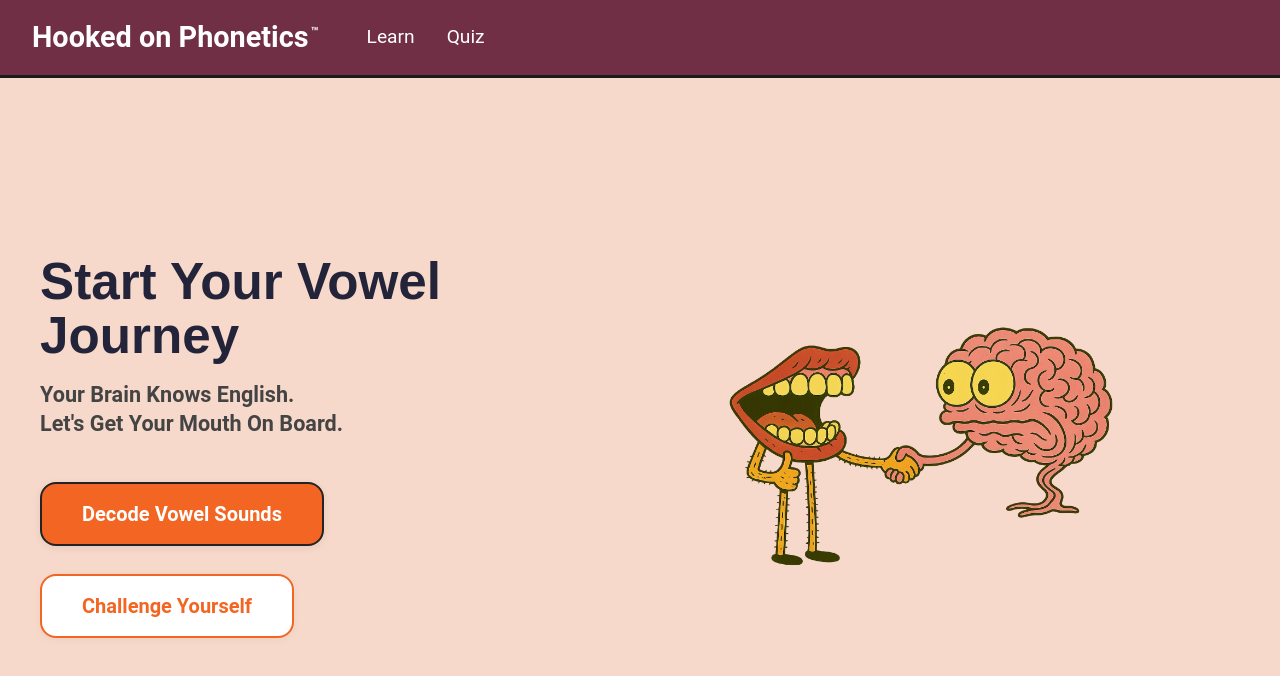
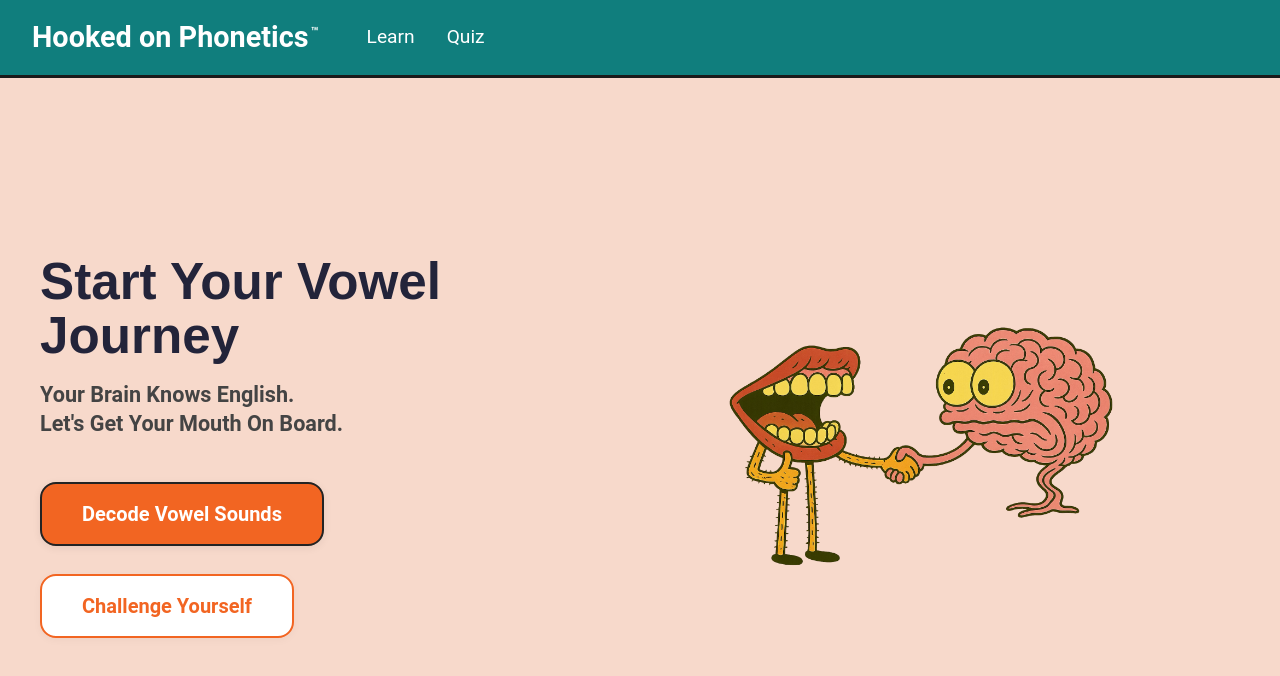
Before and after one commit to UI-linguistic/phonolab, a React (Create React App) app in the folder frontend/: page / in a window 1280 px wide. Shown: the top 676 px of the page. Built offline with nearby package versions, Linux system fonts and the light colour scheme.

Commit message:
color changed

```diff
--- a/frontend/src/components/Navigation.tsx
+++ b/frontend/src/components/Navigation.tsx
@@ -3,7 +3,7 @@ import { Link, useLocation } from 'react-router-dom';
 import styled from 'styled-components';
 
 const Nav = styled.nav`
-  background-color: #702F45; /* Burgundy */
+  background-color: #107E7D; /* Burgundy */
   padding: 1rem 2rem;
   display: flex;
   align-items: center;
--- a/frontend/src/styles/theme.ts
+++ b/frontend/src/styles/theme.ts
@@ -2,7 +2,7 @@ import { DefaultTheme } from 'styled-components';
 
 export const theme: DefaultTheme = {
   colors: {
-    primary: '#107E7D', // Pink from the mockup
+    primary: '#107E7D',
     secondary: '#FF8C00', // Orange for buttons
     text: '#333333',
     background: '#EFD9CE',
```
